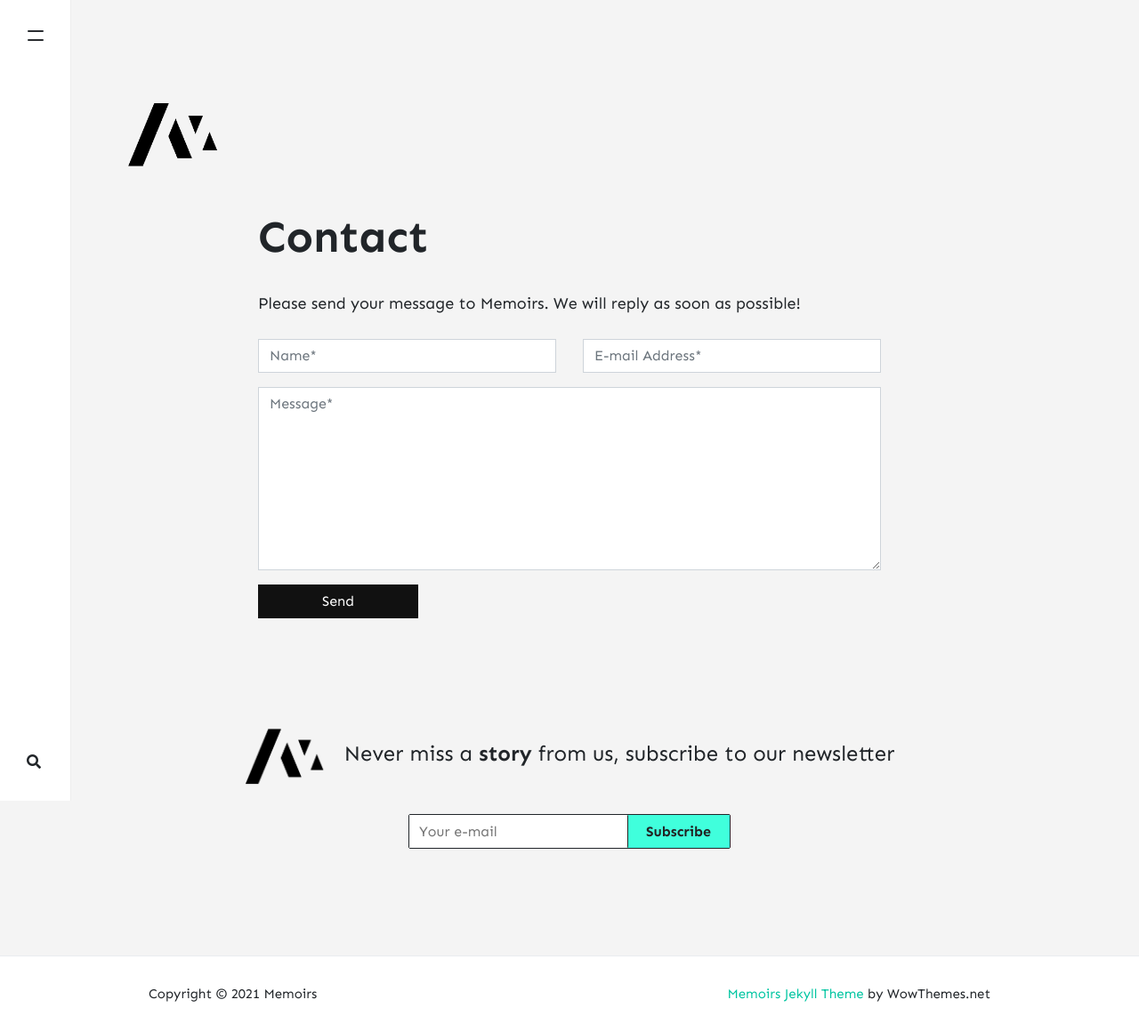
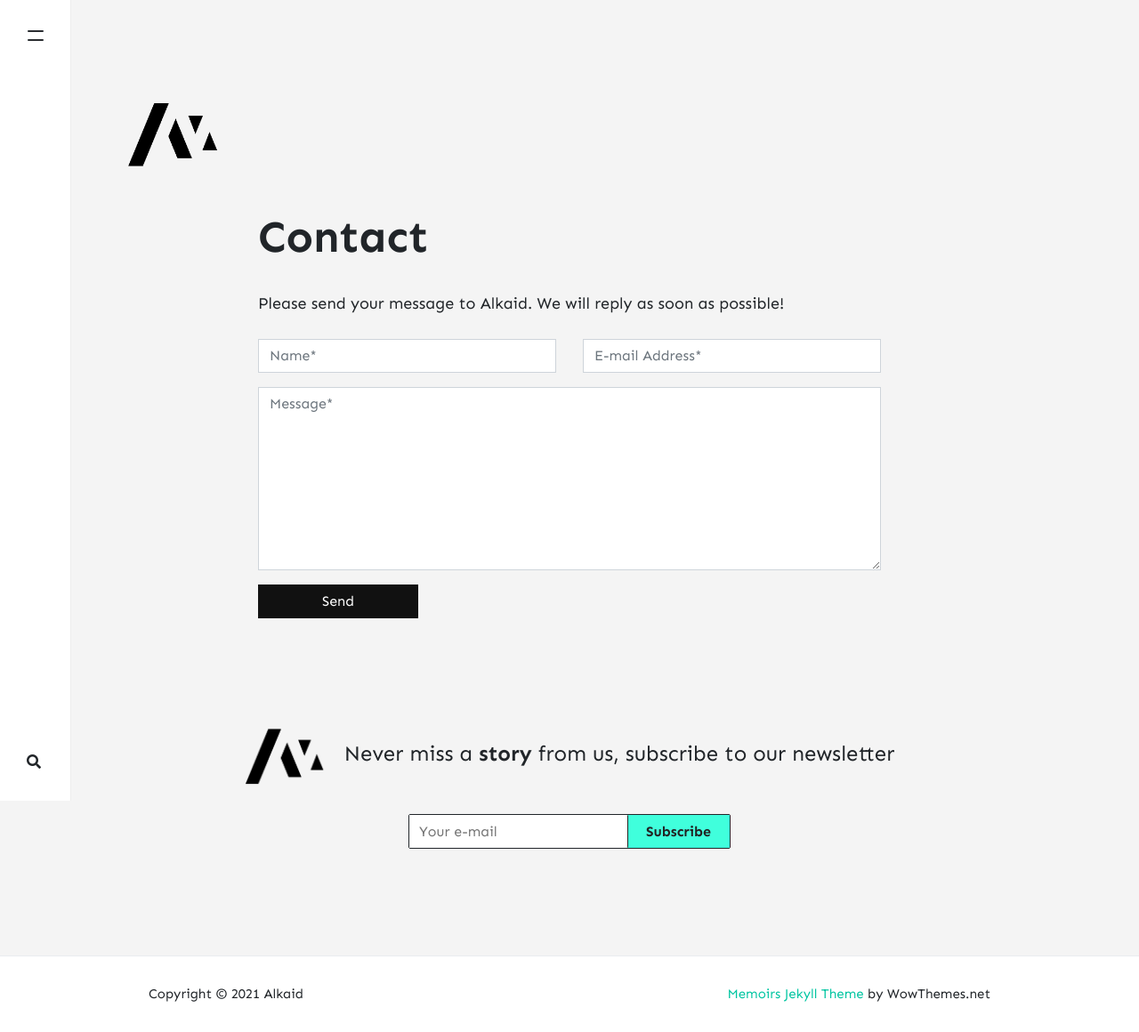
Before and after one commit to funkidsvip/alkaidwaong.github.io, a Jekyll site: the page built from _pages/contact.md, in a window 1280 px wide. Shown: the whole page at 89% size. Built offline with Jekyll 4.4.1, drawn with Linux system fonts in a browser that asks for light colours; nearby versions of some CDN libraries; comment, search, counter and statistics services are not loaded.

Commit message:
Update _config.yml

```diff
--- a/_config.yml
+++ b/_config.yml
@@ -1,6 +1,6 @@
 # Site
-name: "Memoirs"
-title: "Memoirs"
+name: "Alkaid"
+title: "Alkaid Waong"
 description: "I will take you on the fabulous world of exploration. Travel, culture, lifestyle. Eat, Pray, Love!"
 logo: 'assets/images/logo.png'
 favicon: 'assets/images/logo.png'
```
